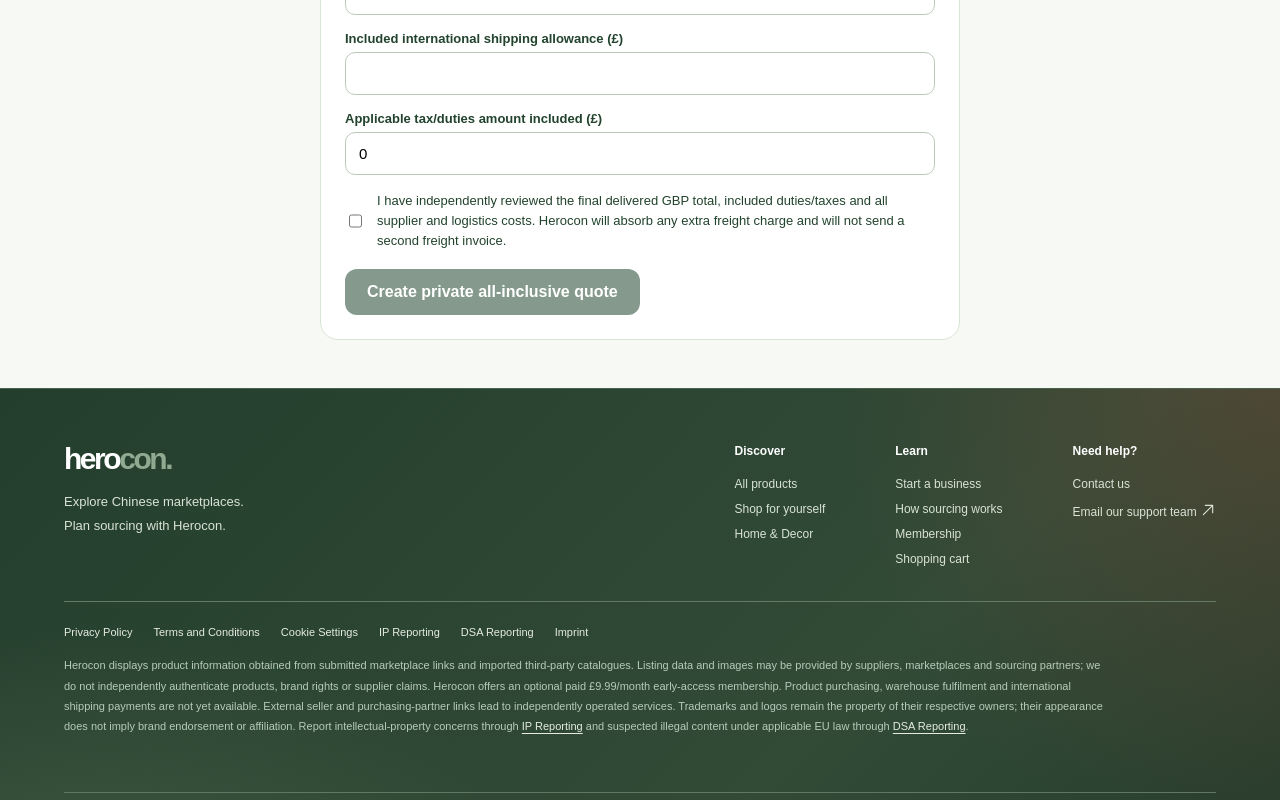
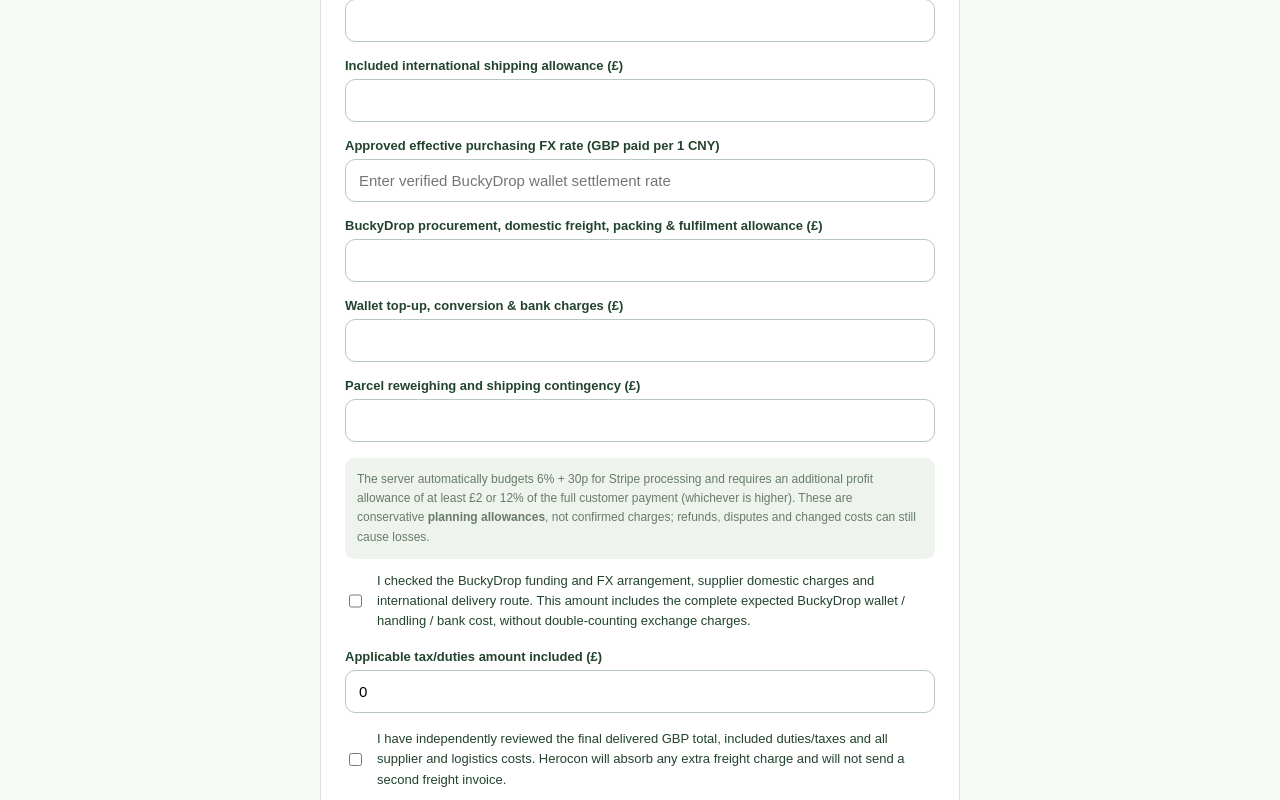
Before and after one commit to aminabdul339-byte/herocon, a Next.js app: page /admin/checkout in a window 1280 px wide. Shown: the part 840-1640 px from the top of the page. Built offline with nearby package versions, Linux system fonts and the light colour scheme; no server answers.

Commit message:
Require verified BuckyDrop/wallet/FX costs and display Stripe plus minimum-profit safeguards in merchant pricing form

```diff
--- a/app/admin/checkout/page.tsx
+++ b/app/admin/checkout/page.tsx
@@ -12,6 +12,11 @@ export default function MerchantCheckoutQuotes(){
  const [retail,setRetail]=useState("");
  const [freight,setFreight]=useState("");
  const [tax,setTax]=useState("0");
+ const [fxRate,setFxRate]=useState("");
+ const [buckyFees,setBuckyFees]=useState("");
+ const [walletFees,setWalletFees]=useState("");
+ const [shippingBuffer,setShippingBuffer]=useState("");
+ const [fxApproved,setFxApproved]=useState(false);
  const [approved,setApproved]=useState(false);
  const [busy,setBusy]=useState(false);
  const [message,setMessage]=useState("");
@@ -26,6 +31,8 @@ export default function MerchantCheckoutQuotes(){
     body:JSON.stringify({
      customerEmail:email,deliveryCountry:"GB",paymentStage:"all_in",
      manualPricingApproved:approved,allInCostApproved:approved,
+     supplierFxGBPperCNY:Number(fxRate),supplierFxReviewed:fxApproved,
+     buckydropFeesGBP:Number(buckyFees),walletAndFxFeesGBP:Number(walletFees),shippingRiskReserveGBP:Number(shippingBuffer),
      shippingGBP:Number(freight),taxGBP:Number(tax),
      lines:[{marketplaceUrl:url,skuCode:sku,quantity:Number(qty),unitPriceGBP:Number(retail)}]
     }),cache:"no-store"
@@ -43,7 +50,7 @@ export default function MerchantCheckoutQuotes(){
   <section style={{maxWidth:640,margin:"auto"}}>
    <Link href="/" style={{color:"#345d42"}}>Herocon</Link>
    <h1 style={{font:"normal 42px Georgia,serif",margin:"22px 0 8px"}}>Merchant order quotes</h1>
-   <p style={{lineHeight:1.7}}>Prepare a private GBP quote for a verified supplier SKU. Every new quote includes a clearly disclosed 99p Herocon service fee per order. This page never takes payment or purchases anything from BuckyDrop.</p>
+   <p style={{lineHeight:1.7}}>Prepare a private GBP quote for a verified supplier SKU. Every new quote includes a clearly disclosed 99p Herocon service fee per order, plus internal safeguards covering supplier purchase, international shipping, BuckyDrop, wallet/FX costs, Stripe and a profit reserve. This page never takes payment or purchases anything from BuckyDrop.</p>
    <p style={{fontSize:13,lineHeight:1.65,color:"#7c5630",padding:15,borderRadius:12,background:"#fff3df"}}>
     Merchant-only pilot. You must independently confirm supplier availability, packed-freight allowance, duties and taxes, processing fees, reserve for overruns, legal terms and BuckyDrop prepaid automatic fulfilment. Do not share an unapproved price or activate live payments just because a quote is saved.
    </p>
@@ -62,13 +69,26 @@ export default function MerchantCheckoutQuotes(){
     <input id="quote-retail" style={inputStyle} type="number" min="0.01" max="1000" step="0.01" required value={retail} onChange={e=>setRetail(e.target.value)}/>
     <label style={labelStyle} htmlFor="quote-freight">Included international shipping allowance (£)</label>
     <input id="quote-freight" style={inputStyle} type="number" min="0.01" max="1000" step="0.01" required value={freight} onChange={e=>setFreight(e.target.value)}/>
+    <label style={labelStyle} htmlFor="quote-fx">Approved effective purchasing FX rate (GBP paid per 1 CNY)</label>
+    <input id="quote-fx" style={inputStyle} type="number" min="0.01" max="0.75" step="0.000001" required placeholder="Enter verified BuckyDrop wallet settlement rate" value={fxRate} onChange={e=>setFxRate(e.target.value)}/>
+    <label style={labelStyle} htmlFor="quote-bucky">BuckyDrop procurement, domestic freight, packing &amp; fulfilment allowance (£)</label>
+    <input id="quote-bucky" style={inputStyle} type="number" min="0.01" max="1000" step="0.01" required value={buckyFees} onChange={e=>setBuckyFees(e.target.value)}/>
+    <label style={labelStyle} htmlFor="quote-wallet">Wallet top-up, conversion &amp; bank charges (£)</label>
+    <input id="quote-wallet" style={inputStyle} type="number" min="0.01" max="1000" step="0.01" required value={walletFees} onChange={e=>setWalletFees(e.target.value)}/>
+    <label style={labelStyle} htmlFor="quote-buffer">Parcel reweighing and shipping contingency (£)</label>
+    <input id="quote-buffer" style={inputStyle} type="number" min="0.50" max="1000" step="0.01" required value={shippingBuffer} onChange={e=>setShippingBuffer(e.target.value)}/>
+    <p style={{fontSize:12,lineHeight:1.6,color:"#687b68",background:"#eef4ed",padding:12,borderRadius:9}}>The server automatically budgets 6% + 30p for Stripe processing and requires an additional profit allowance of at least £2 or 12% of the full customer payment (whichever is higher). These are conservative <strong>planning allowances</strong>, not confirmed charges; refunds, disputes and changed costs can still cause losses.</p>
+    <label style={{display:"flex",gap:12,lineHeight:1.55,fontSize:13,marginBottom:18}}>
+     <input type="checkbox" checked={fxApproved} onChange={e=>setFxApproved(e.target.checked)}/>
+     <span>I checked the BuckyDrop funding and FX arrangement, supplier domestic charges and international delivery route. This amount includes the complete expected BuckyDrop wallet / handling / bank cost, without double-counting exchange charges.</span>
+    </label>
     <label style={labelStyle} htmlFor="quote-tax">Applicable tax/duties amount included (£)</label>
     <input id="quote-tax" style={inputStyle} type="number" min="0" max="1000" step="0.01" required value={tax} onChange={e=>setTax(e.target.value)}/>
     <label style={{display:"flex",gap:12,lineHeight:1.55,fontSize:13,marginBottom:18}}>
      <input type="checkbox" checked={approved} onChange={e=>setApproved(e.target.checked)}/>
      <span>I have independently reviewed the final delivered GBP total, included duties/taxes and all supplier and logistics costs. Herocon will absorb any extra freight charge and will not send a second freight invoice.</span>
     </label>
-    <button type="submit" disabled={busy||!approved} style={{background:"#234830",color:"#fff",padding:"14px 22px",border:0,borderRadius:12,fontWeight:700,opacity:busy||!approved?.55:1}}>
+    <button type="submit" disabled={busy||!approved||!fxApproved} style={{background:"#234830",color:"#fff",padding:"14px 22px",border:0,borderRadius:12,fontWeight:700,opacity:busy||!approved||!fxApproved?.55:1}}>
      {busy?"Checking supplier and saving quote…":"Create private all-inclusive quote"}
     </button>
     {message&&<p role="status" style={{lineHeight:1.6}}>{message}</p>}
```
